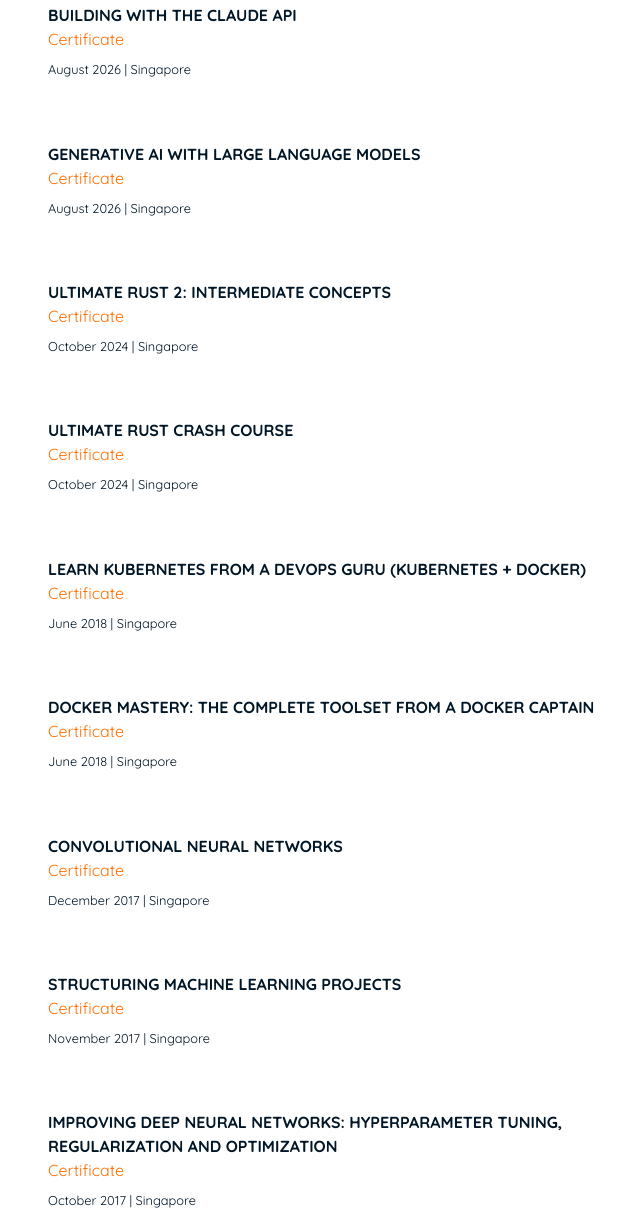
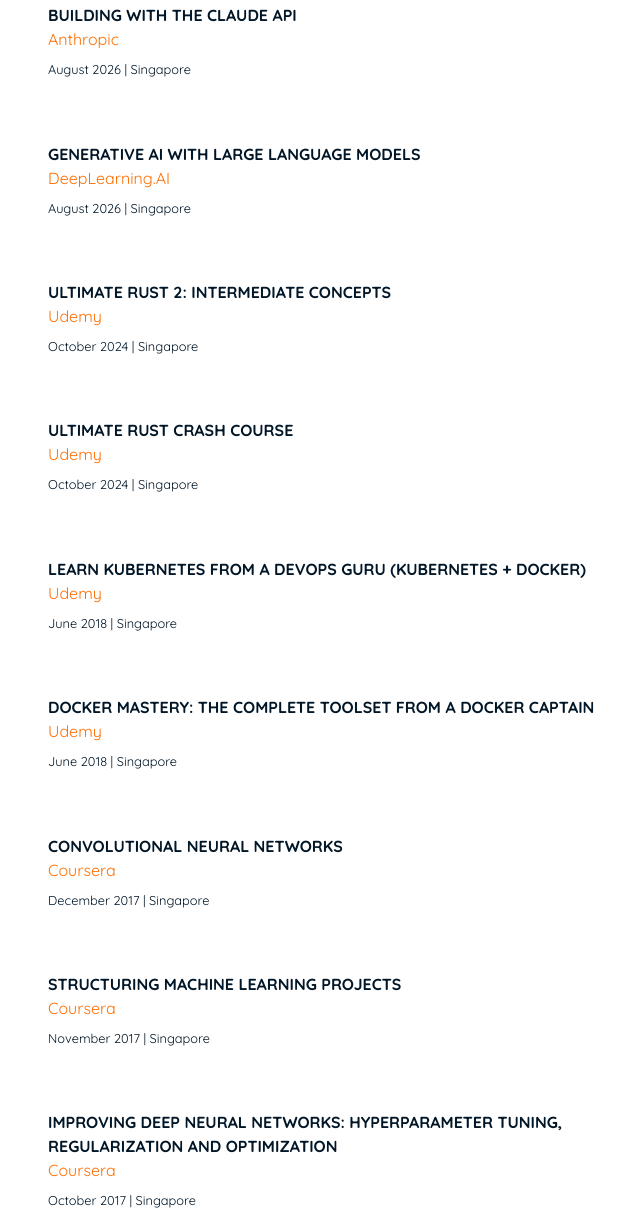
Before and after one commit to ronaldsuwandi/ronaldsuwandi.github.io, an Eleventy site: page src/index.njk in a window 1280 px wide. Shown: the part 7966-9178 px from the top of the page, without its empty margins (340-980 px from the left). Built offline with nearby package versions, Linux system fonts and the light colour scheme; Eleventy itself is replaced by a stand-in of ours; files that its build step writes are made by us from their sources.

Commit message:
Updated education subtitles

```diff
--- a/src/_data/educations.yaml
+++ b/src/_data/educations.yaml
@@ -1,82 +1,82 @@
 title: "— Educations —"
 list:
   - title: "Transformers in Practice"
-    subtitle: "Certificate"
+    subtitle: "DeepLearning.AI"
     link: "https://www.deeplearning.ai/certificates/dc32f62f-edee-4128-aaec-ae6f7c114666"
     location: "Singapore"
     period: "September 2026"
   - title: "Claude Certified Associate - Foundations"
-    subtitle: "Certificate"
+    subtitle: "Anthropic"
     link: "https://www.credly.com/badges/42b42866-227e-46c6-8b8b-983542628d26/"
     location: "Singapore"
     period: "August 2026 - August 2027"
   - title: "Building with the Claude API"
-    subtitle: "Certificate"
+    subtitle: "Anthropic"
     link: "https://verify.skilljar.com/c/rxsadvotyqv9"
     location: "Singapore"
     period: "August 2026"
   - title: "Generative AI with Large Language Models"
-    subtitle: "Certificate"
+    subtitle: "DeepLearning.AI"
     link: "https://learn.deeplearning.ai/certificates/2adec3b5-2a37-472b-8400-692aa171380b"
     location: "Singapore"
     period: "August 2026"
   - title: "Ultimate Rust 2: Intermediate Concepts"
-    subtitle: "Certificate"
+    subtitle: "Udemy"
     link: "https://www.udemy.com/certificate/UC-72d65242-966a-451e-a3b0-13987e58b4f2/"
     location: "Singapore"
     period: "October 2024"
   - title: "Ultimate Rust Crash Course"
-    subtitle: "Certificate"
+    subtitle: "Udemy"
     link: "https://www.udemy.com/certificate/UC-48d03126-21a7-4574-b13d-b607341037c2/"
     location: "Singapore"
     period: "October 2024"
   # - title: "AWS Certified Developer – Associate"
-  #   subtitle: "Certificate"
+  #   subtitle: "AWS"
   #   link: "https://www.credly.com/badges/8d5b5a9f-62b8-4ef4-bb1c-47cb8b07dbab?source=linked_in_profile"
   #   location: "Singapore"
   #   period: "September 2021 - September 2024"
   # - title: "Confluent Certified Developer for Apache Kafka"
-  #   subtitle: "Certificate"
+  #   subtitle: "Confluent"
   #   link: "https://www.credential.net/89d758d4-dbab-4176-b2eb-7cb27101449d#gs.gczgc8"
   #   location: "Singapore"
   #   period: "March 2021 - March 2023"
   # - title: "Confluent Certified Administrator for Apache Kafka"
-  #   subtitle: "Certificate"
+  #   subtitle: "Confluent"
   #   link: "https://www.credential.net/1e1b6761-81b4-4c53-88c4-78dffd64f136#gs.gczgb6"
   #   location: "Singapore"
   #   period: "March 2021 - March 2023"
   - title: "Learn Kubernetes from a DevOps guru (Kubernetes + Docker)"
-    subtitle: "Certificate"
+    subtitle: "Udemy"
     link: "https://ude.my/UC-PGFKB8IY"
     location: "Singapore"
     period: "June 2018"
   - title: "Docker Mastery: The Complete Toolset From a Docker Captain"
-    subtitle: "Certificate"
+    subtitle: "Udemy"
     link: "https://ude.my/UC-HRZ4B4W9"
     location: "Singapore"
     period: "June 2018"
   - title: "Convolutional Neural Networks"
-    subtitle: "Certificate"
+    subtitle: "Coursera"
     link: "https://www.coursera.org/account/accomplishments/verify/W6YC9SXP2PRW"
     location: "Singapore"
     period: "December 2017"
   - title: "Structuring Machine Learning Projects"
-    subtitle: "Certificate"
+    subtitle: "Coursera"
     link: "https://www.coursera.org/account/accomplishments/verify/8NWS3ZLM6ZJZ"
     location: "Singapore"
     period: "November 2017"
   - title: "Improving Deep Neural Networks: Hyperparameter tuning, Regularization and Optimization"
-    subtitle: "Certificate"
+    subtitle: "Coursera"
     link: "https://www.coursera.org/account/accomplishments/verify/2KMC3Z2DGDTT"
     location: "Singapore"
     period: "October 2017"
   - title: "Neural Networks and Deep Learning"
-    subtitle: "Certificate"
+    subtitle: "Coursera"
     link: "https://www.coursera.org/account/accomplishments/verify/WP37PDQFNADP"
     location: "Singapore"
     period: "September 2017"
   - title: "Machine Learning"
-    subtitle: "Certificate"
+    subtitle: "Coursera"
     link: "https://www.coursera.org/account/accomplishments/verify/5XHU8Q8VK7PX"
     location: "Singapore"
     period: "March 2016"
```
Also changed, not shown: docs/index.html (+13 -13 lines).
